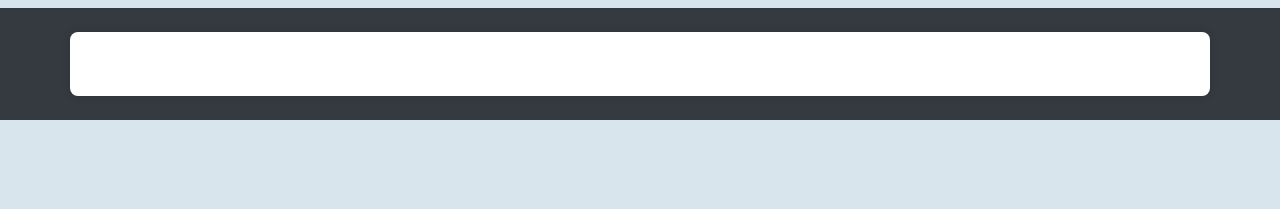
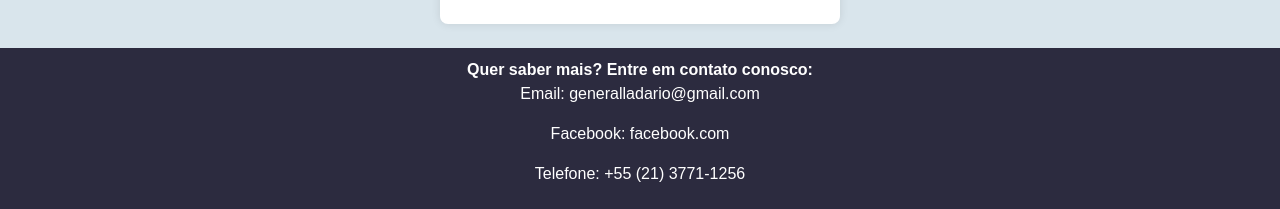
Before and after one commit to Bat4ta69/ciep2, a plain HTML site: page index.html in a window 1280 px wide. Shown: the part 2268-2477 px from the top of the page. Before the commit the page ends 2388 px from the top, so only its background shows below. Drawn offline with nearby package versions, Linux system fonts and the light colour scheme; a script that the page names is missing; files whose address does not match are found by name.

Commit message:
Add files via upload

```diff
--- a/index.html
+++ b/index.html
@@ -14,7 +14,7 @@
 
 </head>
 <body>
-    <nav class="navbar navbar-expand-lg navbar-light border-bottom border-secondary" style="background-color: rgb(207, 223, 230);">
+    <nav class="navbar navbar-expand-lg navbar-light border-bottom border-secondary" style="background-color: rgb(206, 225, 233);">
         <a  class="navbar-brand " href="#"> <img  control width="60" src="img/pngriodef.png" class="d-inline-block align-top" alt="logo" ></a>
         <p class="d-inline-block align-top h4 mb-0">Ciep-316 General ladario Pereira Telles </p>
         <button class="navbar-toggler " type="button" data-toggle="collapse" data-target="#conteudoNavbarSuportado" aria-controls="conteudoNavbarSuportado" aria-expanded="false" aria-label="Alterna navegação">
@@ -105,7 +105,7 @@
     </div>
     </div>
 
-    <div class="row">
+    <div class="row-fluid">
       <div class="col">
         <div id="insta" class="container d-flex justify-content-center mt-4 mb-4">
           <div class="instagram-wrapper">
@@ -136,13 +136,17 @@
 
 
 
+<footer>
+  <div id="centro">
+    <strong>Quer saber mais? Entre em contato conosco:</strong>
+  </div>
+<p id="nomecontato"> Email: <a id="linkcontato" href="mailto:generalladario@gmail.com">generalladario@gmail.com</a></p>
+<p id="nomecontato"> Facebook: <a id="linkcontato" href="https://www.facebook.com/pages/Ciep-Brizolão-316-General-Ladario-Pereira-Telles/1611761719103816?_rdr">facebook.com</a></p>
+<p id="nomecontato"> Telefone: <a id="linkcontato" href="https://wa.me/552137711256">+55 (21) 3771-1256</a></p>
+
+</footer>
 
 
-<footer class="bg-dark text-white text-center py-4">
-  <div class="container">
-    <p class="mb-0">© 2025 Ciep Ladário. Todos os direitos reservados.</p>
-  </div>
-</footer>
 
 
 
```
